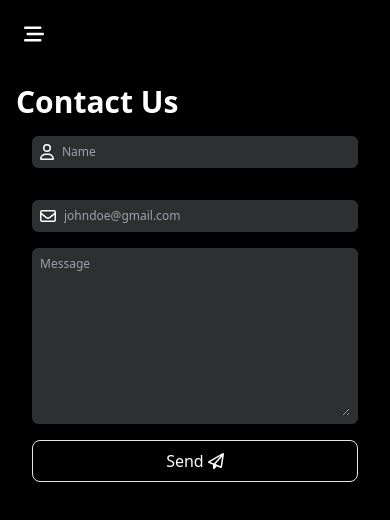
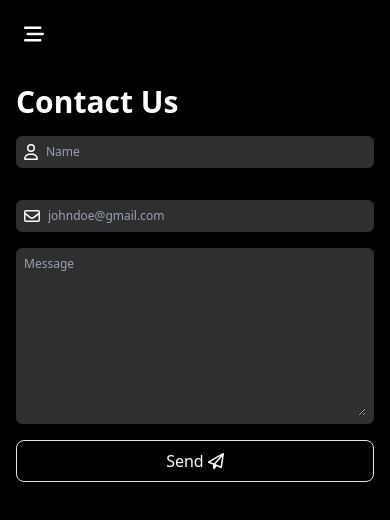
Before and after one commit to Opia12345/Verifai, a React (Vite) app in the folder Client/: page /help in a window 390 px wide. Shown: the top 520 px of the page. Built offline with nearby package versions, Linux system fonts and the light colour scheme; no server answers.

Commit message:
completed the UI. adding SMTP now

```diff
--- a/Client/src/Pages/Help.jsx
+++ b/Client/src/Pages/Help.jsx
@@ -76,7 +76,7 @@ const Help = () => {
           setErr(error);
           setTimeout(() => {
             setErr(false);
-          }, 3000);
+          }, 6000);
         }
       );
   };
@@ -111,8 +111,8 @@ const Help = () => {
       <section className="lg:ml-[250px] lg:p-8 p-4 h-screen">
         <h1 className="font-bold text-3xl">Contact Us</h1>
         <div className="w-full lg:p-10 flex items-center justify-center relative flex-col">
-          <div className="w-full -mt-20 p-4">
-            <div className="flex lg:p-10 mt-12 pb-10 relative rounded-lg w-full">
+          <div className="w-full -mt-16">
+            <div className="flex lg:p-10 mt-12 relative rounded-lg w-full">
               <Formik
                 initialValues={initialValues}
                 validationSchema={validationSchema}
--- a/Client/tailwind/Output.css
+++ b/Client/tailwind/Output.css
@@ -739,6 +739,10 @@ video {
   margin-top: -5rem;
 }
 
+.-mt-16 {
+  margin-top: -4rem;
+}
+
 .block {
   display: block;
 }
```
